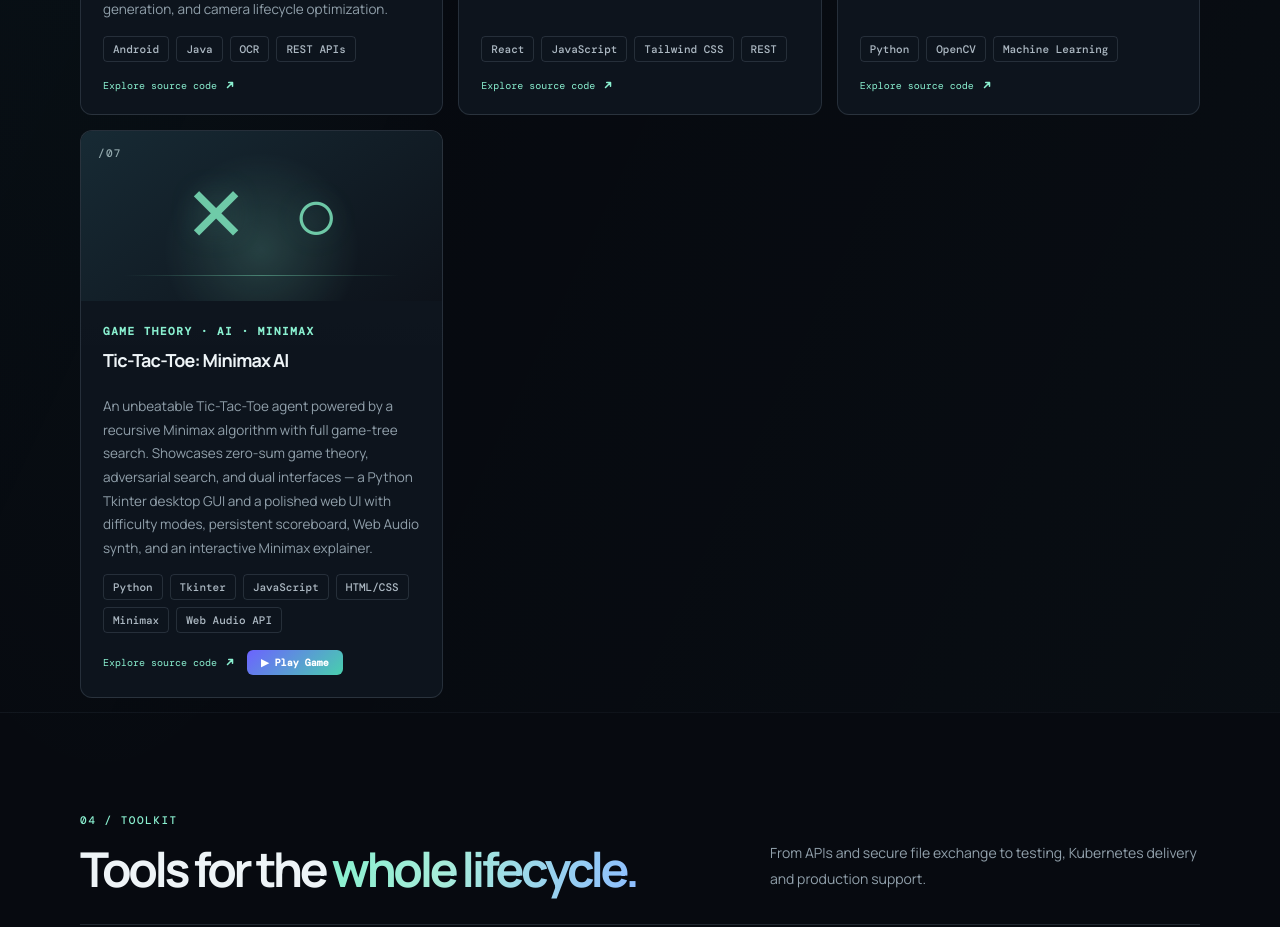
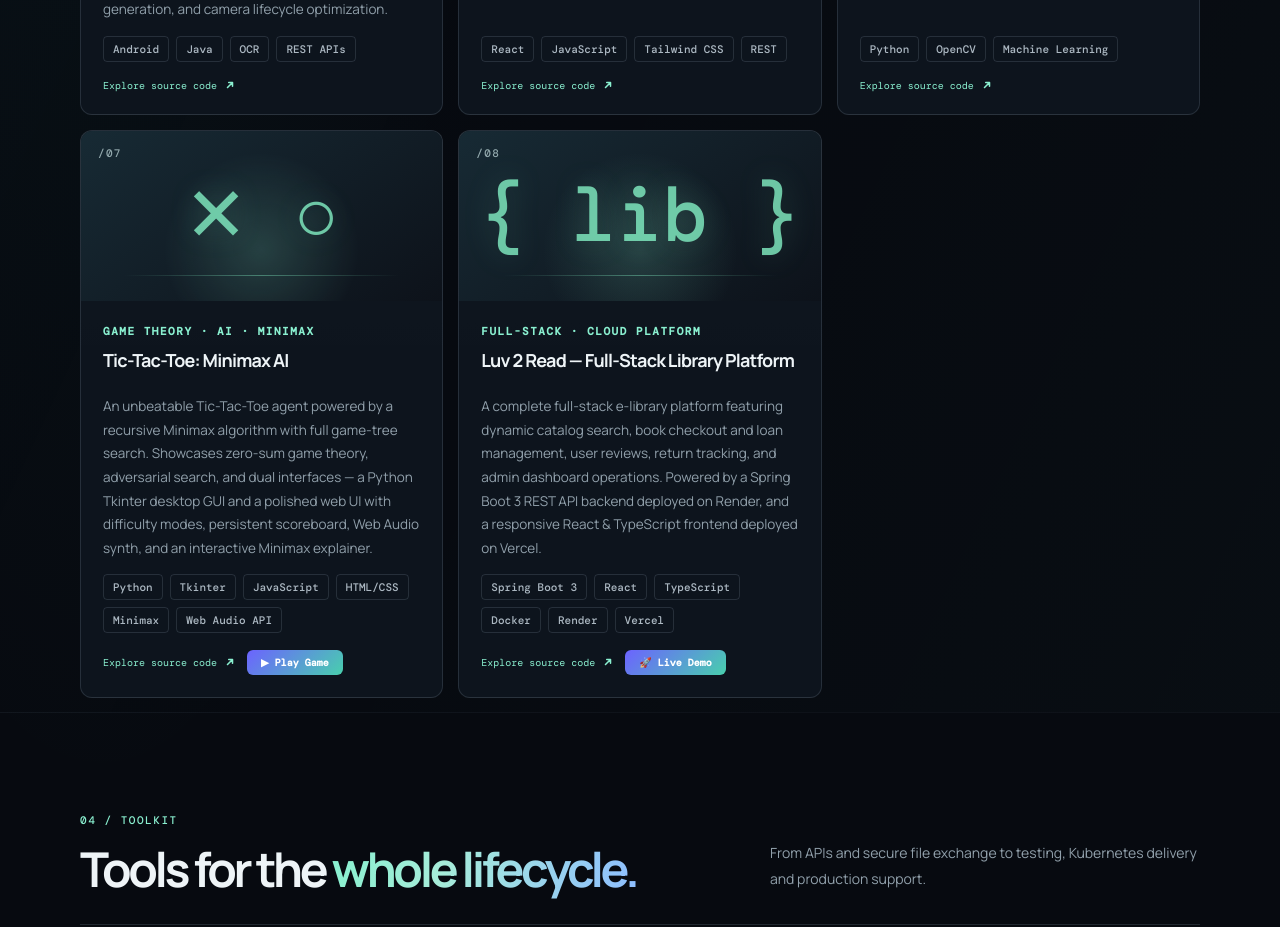
Before and after one commit to PradeepDEIVAMANI/My_Portfolio, a React (Create React App) app: page / in a window 1280 px wide. Shown: the part 5020-5947 px from the top of the page. Built offline with nearby package versions, Linux system fonts and the light colour scheme.

Commit message:
Add Luv 2 Read full-stack library project with live demo link

```diff
--- a/src/Components/Projects.js
+++ b/src/Components/Projects.js
@@ -11,6 +11,7 @@ const projectDetails = [
   { type: "FRONTEND · E-COMMERCE", stack: ["React", "JavaScript", "Tailwind CSS", "REST"], symbol: "{ ui }" },
   { type: "PYTHON · COMPUTER VISION", stack: ["Python", "OpenCV", "Machine Learning"], symbol: "⌘" },
   { type: "GAME THEORY · AI · MINIMAX", stack: ["Python", "Tkinter", "JavaScript", "HTML/CSS", "Minimax", "Web Audio API"], symbol: "✕ ○" },
+  { type: "FULL-STACK · CLOUD PLATFORM", stack: ["Spring Boot 3", "React", "TypeScript", "Docker", "Render", "Vercel"], symbol: "{ lib }" },
 ];
 
 function Projects() {
@@ -46,6 +47,12 @@ function Projects() {
                   <a className="project-source-link" href={project.link} target="_blank" rel="noreferrer">
                     Explore source code <ArrowIcon />
                   </a>
+                  {project.liveLink && (
+                    <a className="project-source-link" href={project.liveLink} target="_blank" rel="noreferrer"
+                       style={{background:"linear-gradient(135deg,#6c63ff,#48cfad)", color:"#fff", borderColor:"transparent", padding:"6px 14px", borderRadius:"6px", fontWeight:"600"}}>
+                      {project.liveLabel || "🚀 Live Demo"}
+                    </a>
+                  )}
                   {project.playLink && (
                     <a className="project-source-link" href={project.playLink} target="_blank" rel="noreferrer"
                        style={{background:"linear-gradient(135deg,#6c63ff,#48cfad)", color:"#fff", borderColor:"transparent", padding:"6px 14px", borderRadius:"6px", fontWeight:"600"}}>
--- a/src/data.js
+++ b/src/data.js
@@ -56,6 +56,16 @@ export const projects = [
     link: "https://github.com/PradeepDEIVAMANI/tic-toc-toe",
     playLink: "https://pradeepdeivamani.github.io/tic-toc-toe/",
   },
+  {
+    title: "Luv 2 Read — Full-Stack Library Platform",
+    subtitle: "Spring Boot 3 · React · TypeScript · Docker",
+    description:
+      "A complete full-stack e-library platform featuring dynamic catalog search, book checkout and loan management, user reviews, return tracking, and admin dashboard operations. Powered by a Spring Boot 3 REST API backend deployed on Render, and a responsive React & TypeScript frontend deployed on Vercel.",
+    image: "./12.png",
+    link: "https://github.com/PradeepDEIVAMANI/LibraryAppication",
+    liveLink: "https://library-appication.vercel.app/home",
+    liveLabel: "🚀 Live Demo",
+  },
 ];
 
 export const testimonials = [
```
